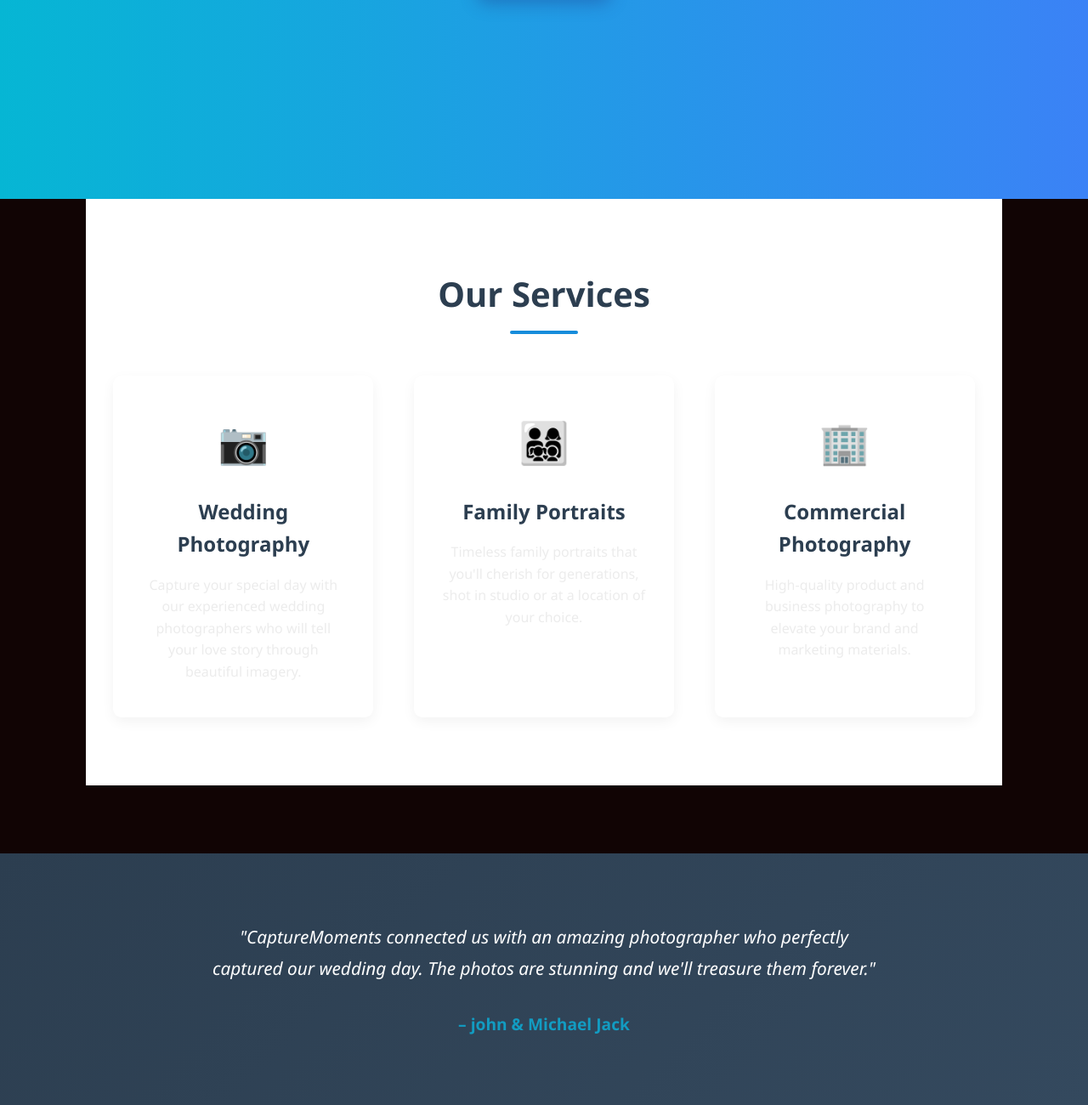
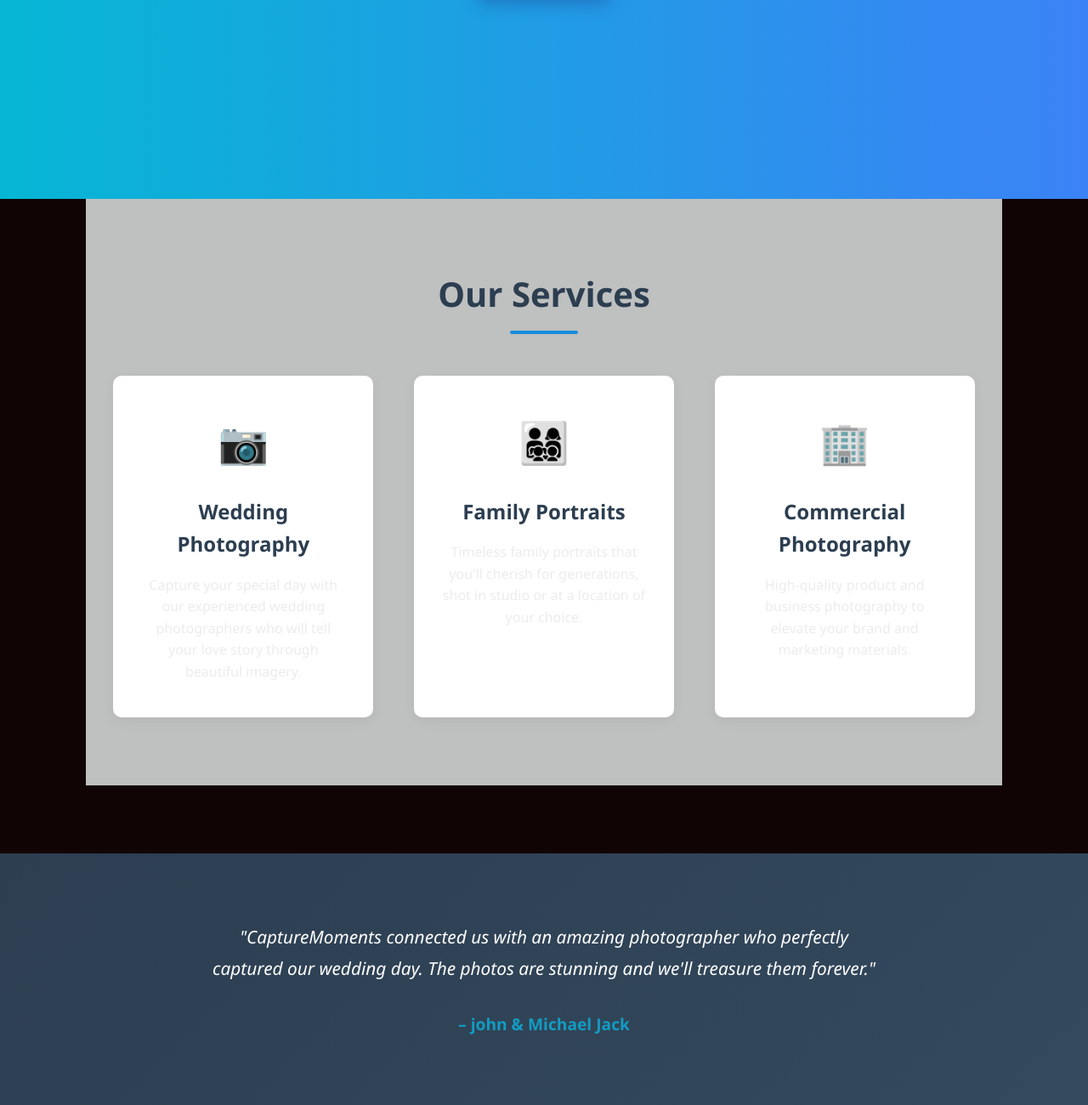
Before and after one commit to Harikagolusu/CaptureMoments-AWS, a Flask app: page /home in a window 1280 px wide. Shown: the part 646-1946 px from the top of the page at 85% size. Run offline with Flask 3, Linux system fonts and the light colour scheme; the visitor is signed in with stand-in values (Sample User, id 1).

Commit message:
Update home.html

```diff
--- a/templates/home.html
+++ b/templates/home.html
@@ -156,7 +156,7 @@
 
         /* Featured Section */
         .featured-section {
-            background: White;
+            background: #BFC0C0;
             padding: 5rem 2rem;
             max-width: 1200px;
             margin: 0 auto;
```
